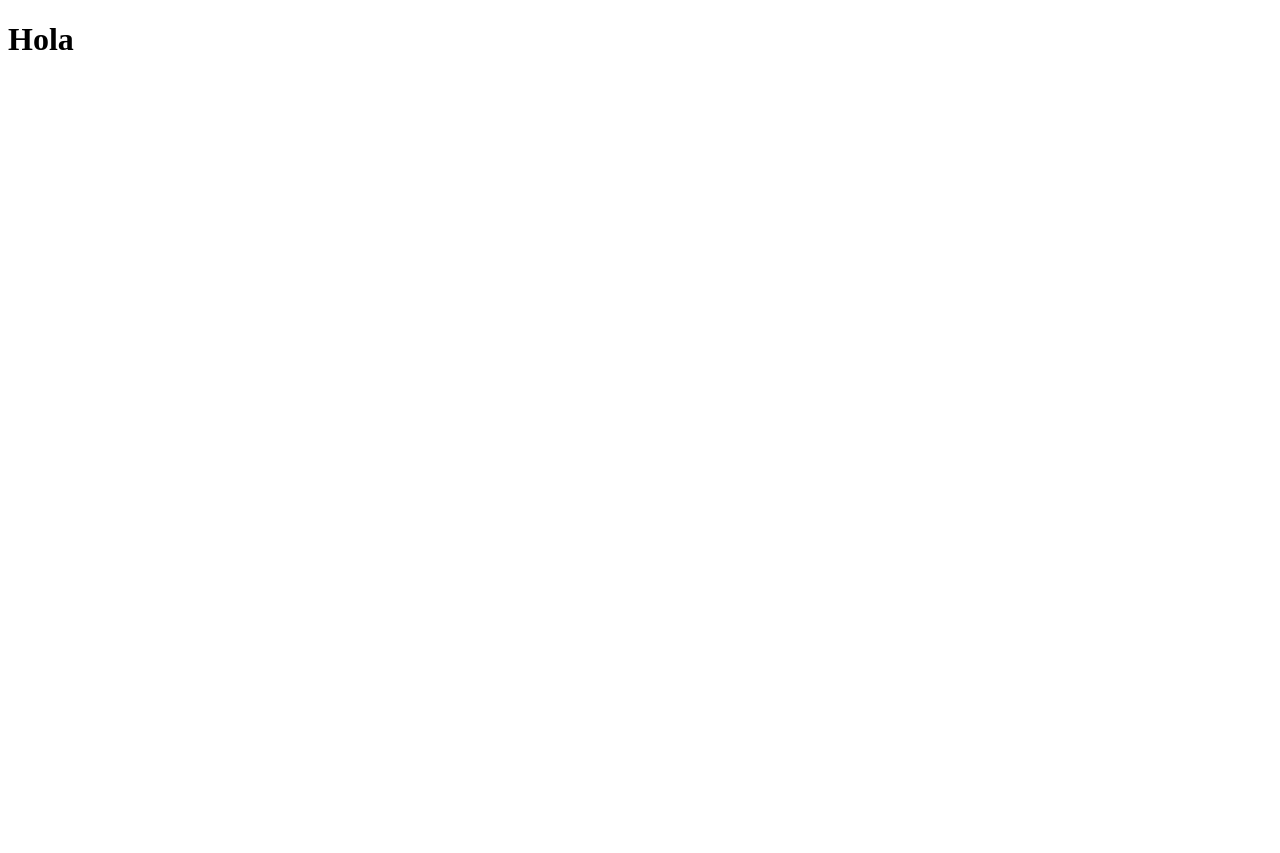
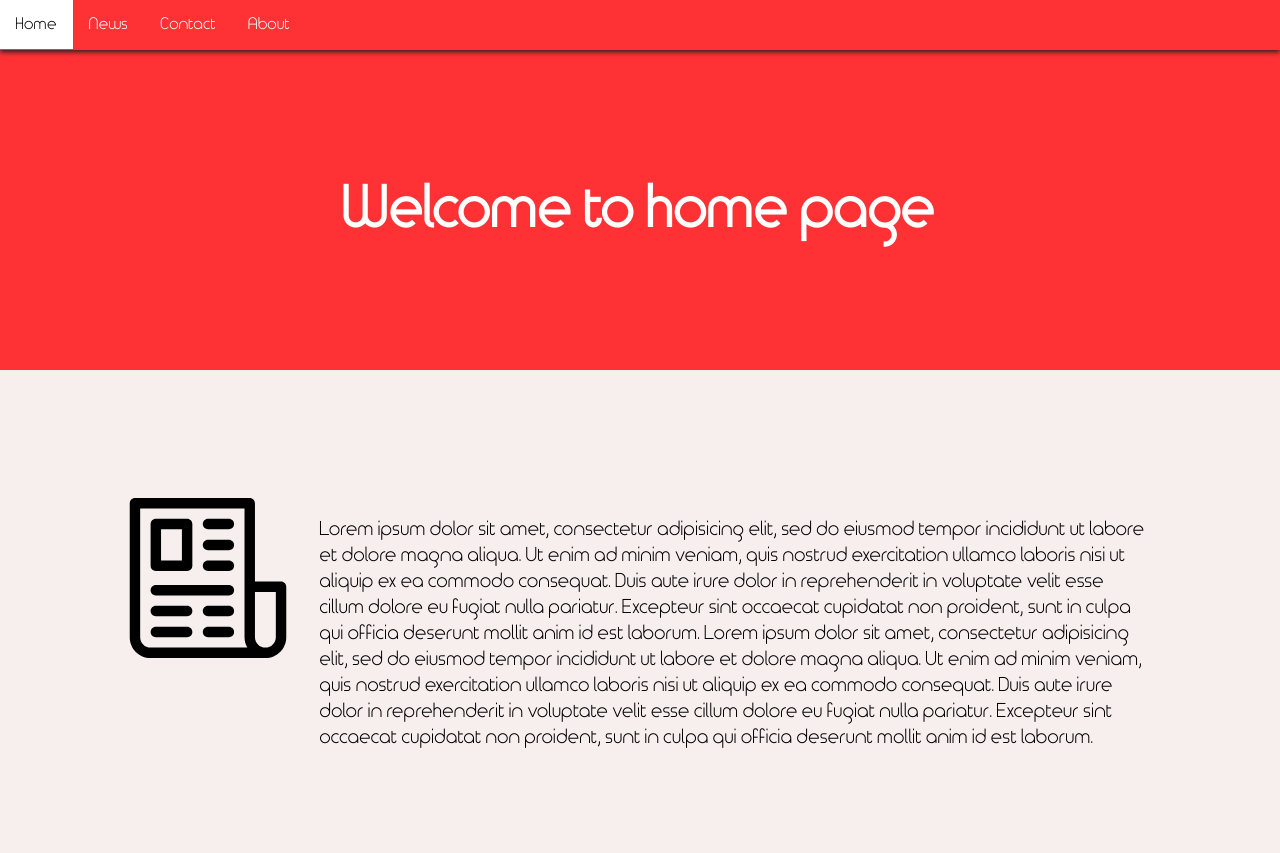
Before and after one commit to Complugg3d/HCL-web-training, a website: page public/index.html in a window 1280 px wide. Shown: the top 853 px of the page. Before the commit the page ends 800 px from the top, so only its background shows below. Drawn offline with Linux system fonts and the light colour scheme.

Commit message:
Add: styles and full view to the page

```diff
--- /dev/null
+++ b/public/css/style.css
@@ -0,0 +1,119 @@
+body {
+  margin:0;
+}
+
+h1, a, p {
+  font-family: 'timeBurner';
+}
+
+a {
+  font-size: 1em;
+}
+
+h1 {
+  font-size: 3.5em;
+}
+
+@font-face {
+  font-family: 'timeBurner';
+  src: url(../assets/fonts/timeburnernormal.ttf);
+}
+.top-bar {
+  height: 50px;
+  margin: 0;
+  border-color: black;
+  border: 0;
+  padding: 0;
+  box-shadow: 0px 2px 5px 0px rgba(33,28,33,1);
+}
+
+.top-bar ul {
+    list-style-type: none;
+    margin: 0;
+    padding: 0;
+    overflow: hidden;
+}
+
+.top-bar li {
+    float: left;
+    display: inline;
+    height: 48.5px;
+}
+
+.top-bar li a {
+    display: block;
+    color: white;
+    text-align: center;
+    padding: 14px 16px;
+    text-decoration: none;
+    height: inherit;
+}
+
+.top-bar li a:hover {
+    background-color: #FFF;
+    color: #000;
+}
+
+.active {
+  background-color: #FFF;
+  color: #000 !important;
+}
+
+.red {
+  background-color: #FE3235;
+}
+.dark-gray {
+  background-color: #4F4F4F;
+}
+.light-gray {
+  background-color: #F7EEEE;
+}
+.white {
+  color: white;
+}
+.top-banner {
+  height: 20rem;
+}
+
+.flex-center {
+  display: flex;
+  align-items: center;
+  justify-content: center;
+}
+
+.center {
+  max-width: 50%;
+}
+.container {
+  height: 22rem;
+  display: flex;
+  flex-flow: row;
+  padding: 8rem;
+}
+
+.container p {
+  font-size: 1.2em;
+}
+
+.left {
+  order: 1;
+}
+.right {
+  order: 2;
+}
+.container img {
+  height: 10rem;
+}
+.margin-left {
+  margin-left: 2rem;
+}
+.margin-right {
+  margin-right: 2rem;
+}
+.footer {
+  height: 10rem;
+}
+.footer img {
+  height: 4rem;
+  margin: 0.2rem;
+}
--- a/public/index.html
+++ b/public/index.html
@@ -3,8 +3,64 @@
   <head>
     <meta charset="utf-8">
     <title>HCL page</title>
+    <link rel="stylesheet" href="/css/style.css">
   </head>
   <body>
-    <h1>Hola</h1>
+    <div class="red">
+      <nav class="top-bar">
+        <ul>
+         <li><a class="active" href="#">Home</a></li>
+         <li><a href="#">News</a></li>
+         <li><a href="#">Contact</a></li>
+         <li><a href="#">About</a></li>
+        </ul>
+      </nav>
+      <div class="top-banner flex-center">
+        <h1 class="center white">Welcome to home page</h1>
+      </div>
+    </div>
+    <div class="container light-gray">
+      <div class="left">
+        <img src="/assets/img/newspaper.svg" alt="news paper">
+      </div>
+      <div class="right margin-left">
+        <p>Lorem ipsum dolor sit amet, consectetur adipisicing elit, sed do eiusmod tempor incididunt ut
+          labore et dolore magna aliqua. Ut enim ad minim veniam, quis nostrud exercitation ullamco
+          laboris nisi ut aliquip ex ea commodo consequat. Duis aute irure dolor in reprehenderit in voluptate velit esse
+          cillum dolore eu fugiat nulla pariatur.
+          Excepteur sint occaecat cupidatat non proident, sunt in culpa qui officia deserunt mollit anim id est laborum.
+          Lorem ipsum dolor sit amet, consectetur adipisicing elit, sed do eiusmod tempor incididunt ut
+            labore et dolore magna aliqua. Ut enim ad minim veniam, quis nostrud exercitation ullamco
+            laboris nisi ut aliquip ex ea commodo consequat. Duis aute irure dolor in reprehenderit in voluptate velit esse
+            cillum dolore eu fugiat nulla pariatur.
+            Excepteur sint occaecat cupidatat non proident, sunt in culpa qui officia deserunt mollit anim id est laborum.
+        </p>
+      </div>
+    </div>
+    <div class="container">
+      <div class="right">
+        <img src="/assets/img/shopping-cart.svg" alt="shopping cart">
+      </div>
+      <div class="left margin-right">
+        <p>Lorem ipsum dolor sit amet, consectetur adipisicing elit, sed do eiusmod tempor incididunt ut
+          labore et dolore magna aliqua. Ut enim ad minim veniam, quis nostrud exercitation ullamco
+          laboris nisi ut aliquip ex ea commodo consequat. Duis aute irure dolor in reprehenderit in voluptate velit esse
+          cillum dolore eu fugiat nulla pariatur.
+          Excepteur sint occaecat cupidatat non proident, sunt in culpa qui officia deserunt mollit anim id est laborum.
+          Lorem ipsum dolor sit amet, consectetur adipisicing elit, sed do eiusmod tempor incididunt ut
+            labore et dolore magna aliqua. Ut enim ad minim veniam, quis nostrud exercitation ullamco
+            laboris nisi ut aliquip ex ea commodo consequat. Duis aute irure dolor in reprehenderit in voluptate velit esse
+            cillum dolore eu fugiat nulla pariatur.
+            Excepteur sint occaecat cupidatat non proident, sunt in culpa qui officia deserunt mollit anim id est laborum.
+        </p>
+      </div>
+    </div>
+    <footer class="footer dark-gray flex-center">
+      <img src="/assets/img/facebook.svg" alt="facebook"/>
+      <img src="/assets/img/twitter.svg" alt="twitter"/>
+      <img src="/assets/img/google-plus.svg" alt="g+"/>
+      <img src="/assets/img/instagram.svg" alt="instagram"/>
+      <a href="https://github.com/Complugg3d/HCL-web-training"><img src="/assets/img/github.svg" alt="github"/></a>
+    </footer>
   </body>
 </html>
```
Also changed, not shown: public/assets/fonts/timeburnernormal.ttf (added), public/assets/img/facebook.svg (added), public/assets/img/github.svg (added), public/assets/img/google-plus.svg (added), public/assets/img/instagram.svg (added), public/assets/img/newspaper.svg (added), public/assets/img/shopping-cart.svg (added), public/assets/img/twitter.svg (added), public/css/timeburnernormal.ttf (added).
